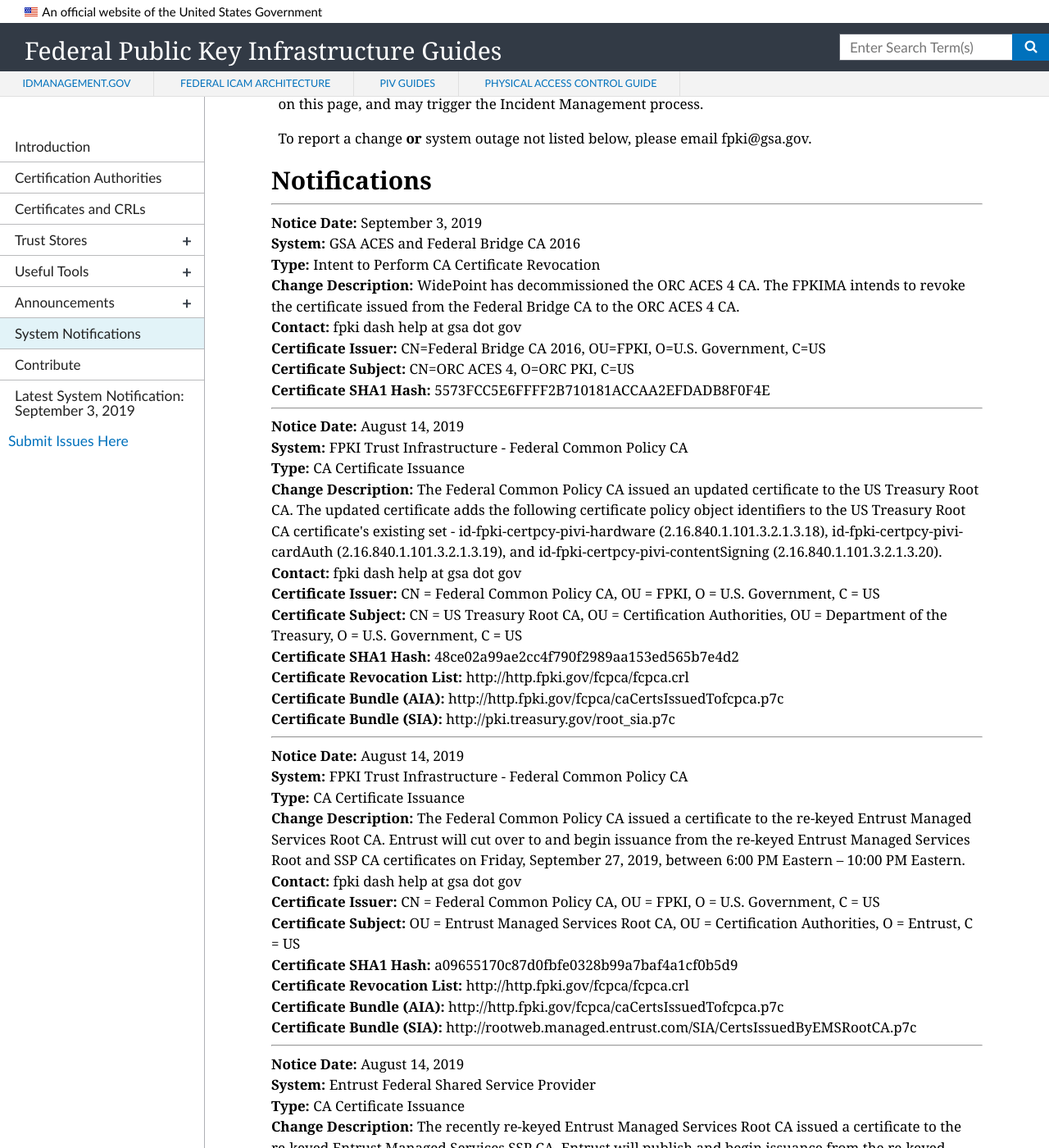
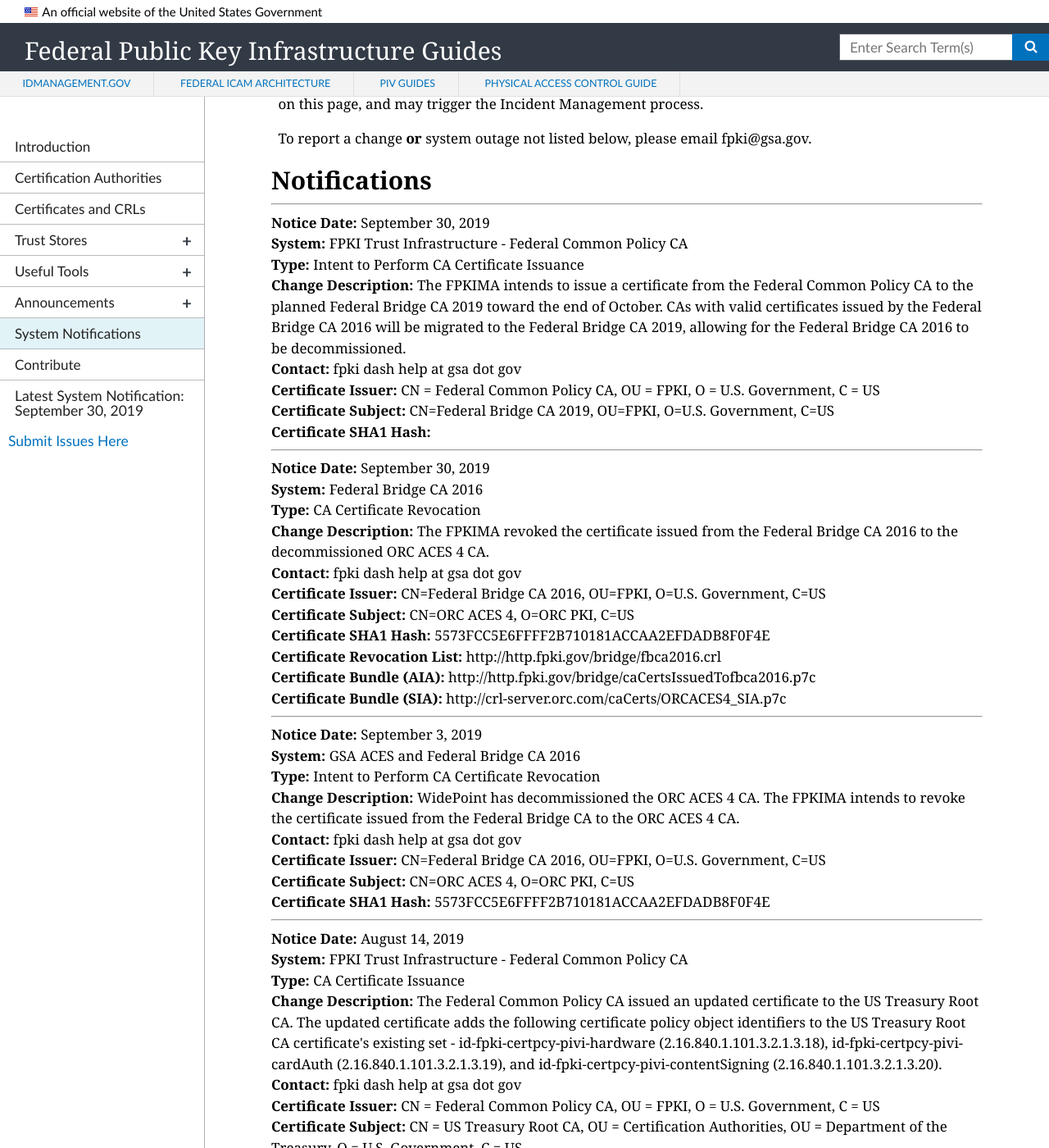
Before and after one commit to GSA/fpki-guides, a Jekyll site: the page built from pages/fpki_notifications.md, in a window 1280 px wide and 1400 px high, scrolled down 672 px. Shown: the whole window at 82% size. Built offline with Jekyll 4.4.1, drawn with Linux system fonts in a browser that asks for light colours; nearby versions of some CDN libraries.

Commit message:
Update notifications.yml
Adds notifications for ORC ACES 4 and FBCA 2019 (pending feedback).

```diff
--- a/_data/notifications.yml
+++ b/_data/notifications.yml
@@ -1361,6 +1361,34 @@
   ca_certificate_issuer: CN=Federal Bridge CA 2016, OU=FPKI, O=U.S. Government, C=US
   ca_certificate_subject: CN=ORC ACES 4, O=ORC PKI, C=US
 
+- notice_date: September 30, 2019
+  change_type: CA Certificate Revocation
+  end_datetime:
+  system: Federal Bridge CA 2016
+  change_description: The FPKIMA revoked the certificate issued from the Federal Bridge CA 2016 to the decommissioned ORC ACES 4 CA.
+  contact: fpki dash help at gsa dot gov
+  ca_certificate_hash: 5573FCC5E6FFFF2B710181ACCAA2EFDADB8F0F4E
+  ca_certificate_issuer: CN=Federal Bridge CA 2016, OU=FPKI, O=U.S. Government, C=US
+  ca_certificate_subject: CN=ORC ACES 4, O=ORC PKI, C=US
+  cdp_uri: http://http.fpki.gov/bridge/fbca2016.crl
+  aia_uri: http://http.fpki.gov/bridge/caCertsIssuedTofbca2016.p7c
+  sia_uri: http://crl-server.orc.com/caCerts/ORCACES4_SIA.p7c
+  ocsp_uri:
+
+- notice_date: September 30, 2019
+  change_type: Intent to Perform CA Certificate Issuance
+  start_datetime:
+  system: FPKI Trust Infrastructure - Federal Common Policy CA
+  change_description: The FPKIMA intends to issue a certificate from the Federal Common Policy CA to the planned Federal Bridge CA 2019 toward the end of October. CAs with valid certificates issued by the Federal Bridge CA 2016 will be migrated to the Federal Bridge CA 2019, allowing for the Federal Bridge CA 2016 to be decommissioned.
+  contact: fpki dash help at gsa dot gov
+  ca_certificate_hash:
+  ca_certificate_issuer: CN = Federal Common Policy CA, OU = FPKI, O = U.S. Government, C = US
+  ca_certificate_subject: CN=Federal Bridge CA 2019, OU=FPKI, O=U.S. Government, C=US
+  cdp_uri:
+  aia_uri:
+  sia_uri:
+  ocsp_uri:
+
 #- notice_date:
 #  change_type: CA Certificate Issuance
 #  start_datetime:
```
